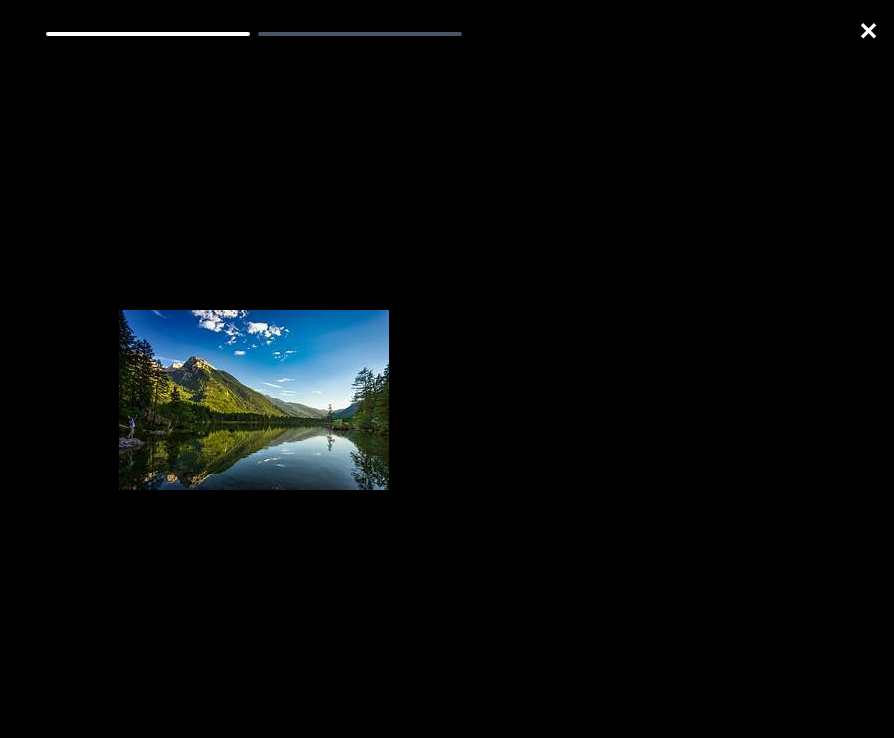
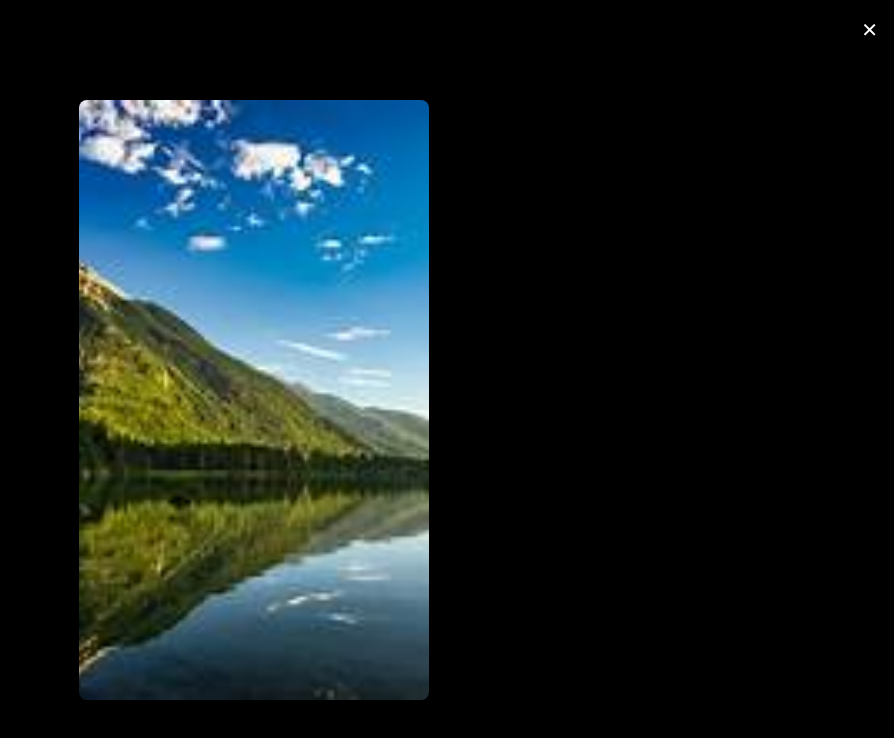
Before and after one commit to Saichandana026/sai-chandana---instagram-story-viewers, a Next.js app: page / in a window 1280 px wide. Both pictures are taken after a click on the element "Sohail". Shown: the top 738 px of the page, without its empty margins (386-1280 px from the left). Built offline with nearby package versions, Linux system fonts and the light colour scheme.

Commit message:
Update StoryViewer.tsx

```diff
--- a/src/app/components/StoryViewer.tsx
+++ b/src/app/components/StoryViewer.tsx
@@ -1,8 +1,22 @@
 "use client";
 
+import Image from "next/image";
 import { useState, useEffect } from "react";
 import StoryProgress from "./StoryProgress";
-import { UserStory } from "@/types/story";
+
+// Create Type Here
+type Story = {
+  id: string;
+  type: string;
+  mediaUrl: string;
+};
+
+type UserStory = {
+  userId: string;
+  username: string;
+  profilePic: string;
+  stories: Story[];
+};
 
 interface Props {
   user: UserStory;
@@ -12,74 +26,34 @@ interface Props {
 export default function StoryViewer({ user, onClose }: Props) {
   const [current, setCurrent] = useState(0);
 
-  const nextStory = () => {
-    if (current < user.stories.length - 1) {
-      setCurrent((prev) => prev + 1);
-    } else {
-      onClose(); // close viewer at end
-    }
-  };
+  useEffect(() => {
+    const timer = setInterval(() => {
+      if (current < user.stories.length - 1) {
+        setCurrent((prev) => prev + 1);
+      } else {
+        onClose();
+      }
+    }, 3000);
 
-  const previousStory = () => {
-    if (current > 0) {
-      setCurrent((prev) => prev - 1);
-    }
-  };
-
-  useEffect(() => {
-    const timer = setTimeout(() => {
-      nextStory();
-    }, 5000);
-
-    return () => clearTimeout(timer);
-  }, [current]);
+    return () => clearInterval(timer);
+  }, [current, user.stories.length, onClose]);
 
   return (
-    <div className="fixed inset-0 bg-black z-50 flex justify-center items-center">
-      {/* Top Progress Bar */}
-      <div className="absolute top-4 w-full max-w-md z-50">
-        <StoryProgress count={user.stories.length} current={current} />
-      </div>
-
-      {/* Tap Areas */}
-      <div className="absolute inset-0 flex z-40">
-        <button
-          aria-label="Previous Story"
-          className="w-1/2 h-full"
-          onClick={previousStory}
-        ></button>
-        <button
-          aria-label="Next Story"
-          className="w-1/2 h-full"
-          onClick={nextStory}
-        ></button>
-      </div>
-
-      {/* Story Content */}
-      <div className="relative z-30 flex justify-center items-center">
-        {user.stories[current].type === "image" ? (
-          <img
-            src={user.stories[current].mediaUrl}
-            className="max-h-screen max-w-full object-contain"
-          />
-        ) : (
-          <video
-            src={user.stories[current].mediaUrl}
-            autoPlay
-            muted
-            controls={false}
-            className="max-h-screen max-w-full object-contain"
-          />
-        )}
-      </div>
-
-      {/* Close Button */}
-      <button
-        onClick={onClose}
-        className="absolute top-4 right-4 text-white text-2xl font-bold z-50"
-      >
+    <div className="fixed inset-0 bg-black bg-opacity-90 flex items-center justify-center z-50">
+      <button className="absolute top-4 right-4 text-white text-xl" onClick={onClose}>
         ✕
       </button>
+
+      <div className="w-[350px] h-[600px] relative">
+        <StoryProgress total={user.stories.length} current={current} />
+
+        <Image
+          src={user.stories[current].mediaUrl}
+          alt="story"
+          fill
+          className="object-cover rounded-lg"
+        />
+      </div>
     </div>
   );
 }
```
